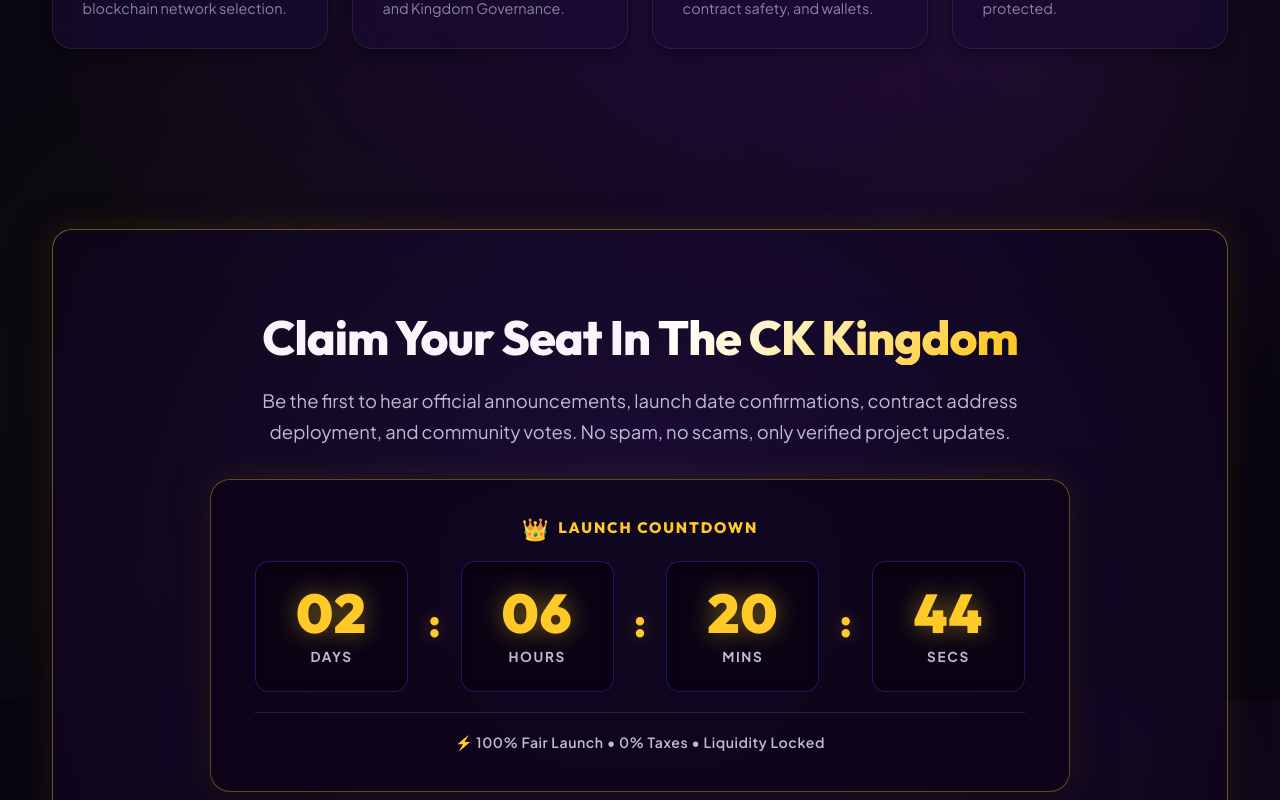
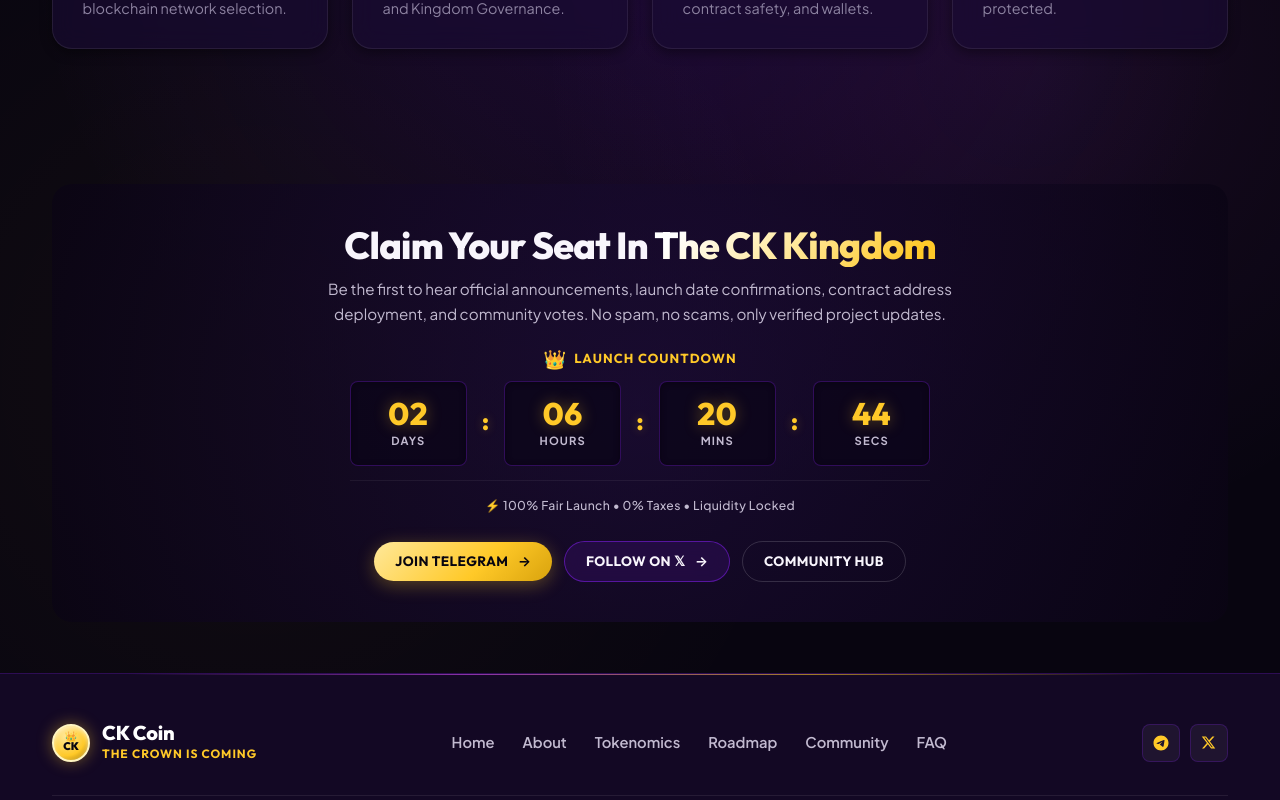
Before and after one commit to Muhammad-Ramzan-Jamshaid/CK_Coin-Website, a Next.js app: page / in a window 1280 px wide. Shown: the part 2500-3300 px from the top of the page. Built offline with nearby package versions, Linux system fonts and the light colour scheme.

Commit message:
style: remove borders from callout and countdown, reduce section space, normalize font sizes

```diff
--- a/app/page.jsx
+++ b/app/page.jsx
@@ -213,7 +213,7 @@ export default function HomePage() {
       {/* 6. COMMUNITY CALLOUT BANNER (Action-Focused) */}
       <section className="section-py community-callout-section" aria-label="Join Community">
         <div className="container">
-          <div className="callout-card glass-panel">
+          <div className="callout-card">
             <div className="callout-content">
               <h2 className="callout-title">
                 Claim Your Seat In <span className="gradient-text-royal">The CK Kingdom</span>
--- a/components/LaunchCountdown.jsx
+++ b/components/LaunchCountdown.jsx
@@ -56,7 +56,7 @@ export default function LaunchCountdown({ targetTimestamp = siteConfig.launchAnn
   // STATE 2: ONCE LAUNCH DATE ARRIVES
   if (isLaunched) {
     return (
-      <div className="launch-celebration-card glass-panel" role="region" aria-label="Coin Launch Status">
+      <div className="launch-celebration-card" role="region" aria-label="Coin Launch Status">
         <div className="celebration-badge-row">
           <span className="celebration-live-dot" aria-hidden="true"></span>
           <span className="celebration-badge">OFFICIALLY LIVE ON DEX</span>
@@ -75,7 +75,7 @@ export default function LaunchCountdown({ targetTimestamp = siteConfig.launchAnn
 
   // STATE 1: ACTIVE COUNTDOWN (Spans box width, target badge removed, centered title)
   return (
-    <div className="launch-countdown-card glass-panel" role="region" aria-label="Launch Countdown Timer">
+    <div className="launch-countdown-card" role="region" aria-label="Launch Countdown Timer">
       <div className="countdown-top-bar countdown-top-bar-centered">
         <div className="countdown-title-wrap">
           <span className="countdown-crown-icon" aria-hidden="true">👑</span>
--- a/styles/globals.css
+++ b/styles/globals.css
@@ -1237,10 +1237,13 @@ summary:focus-visible {
 }
 
 @keyframes pulseLive {
-  0%, 100% {
+
+  0%,
+  100% {
     opacity: 1;
     transform: scale(1);
   }
+
   50% {
     opacity: 0.4;
     transform: scale(0.75);
@@ -1338,6 +1341,7 @@ summary:focus-visible {
   0% {
     box-shadow: 0 10px 40px rgba(0, 0, 0, 0.6), 0 0 25px rgba(255, 201, 40, 0.2);
   }
+
   100% {
     box-shadow: 0 10px 40px rgba(0, 0, 0, 0.6), 0 0 45px rgba(217, 75, 255, 0.35);
   }
@@ -1627,31 +1631,45 @@ summary:focus-visible {
   margin-top: 2.5rem;
 }
 
-/* Callout Card */
+/* Callout Section (Compact, Borderless, Clean Normal Typography) */
+.community-callout-section {
+  padding-top: clamp(1.75rem, 3.5vw, 3rem);
+  padding-bottom: clamp(2rem, 4vw, 3.5rem);
+}
+
 .callout-card {
-  padding: clamp(2.5rem, 5vw, 4rem);
+  padding: clamp(1.5rem, 3.5vw, 2.5rem) clamp(1rem, 3vw, 2.25rem);
   text-align: center;
-  background: radial-gradient(circle at 50% 50%, rgba(30, 14, 60, 0.9) 0%, rgba(13, 5, 25, 0.9) 100%);
-  border-color: var(--border-gold);
-  box-shadow: 0 12px 40px rgba(0, 0, 0, 0.5), 0 0 30px rgba(255, 201, 40, 0.12);
+  background: radial-gradient(circle at 50% 50%, rgba(28, 12, 55, 0.75) 0%, rgba(10, 4, 20, 0.75) 100%);
+  border: none !important;
+  box-shadow: none !important;
+  border-radius: var(--radius-lg);
+  transform: none !important;
+}
+
+.callout-card:hover {
+  border: none !important;
+  box-shadow: none !important;
+  transform: none !important;
 }
 
 .callout-content {
-  max-width: 860px;
+  max-width: 760px;
   margin: 0 auto;
 }
 
 .callout-title {
-  font-size: clamp(2rem, 4vw, 3rem);
-  margin-top: 1rem;
-  margin-bottom: 1.25rem;
+  font-size: clamp(1.65rem, 3.2vw, 2.35rem);
+  margin-top: 0;
+  margin-bottom: 0.65rem;
 }
 
 .callout-sub {
-  font-size: 1.15rem;
+  font-size: 0.95rem;
   color: var(--text-secondary);
-  line-height: 1.7;
-  margin-bottom: 2rem;
+  line-height: 1.6;
+  margin: 0 auto 1.4rem;
+  max-width: 660px;
 }
 
 .callout-countdown-wrap {
@@ -1659,105 +1677,120 @@ summary:focus-visible {
   justify-content: center;
   align-items: center;
   width: 100%;
-  margin: 0 auto 2.25rem;
-}
-
+  margin: 0 auto 1.5rem;
+}
+
+/* Borderless, seamless countdown card */
 .callout-countdown-wrap .launch-countdown-card {
   margin: 0 auto;
   width: 100%;
   max-width: 100%;
-  padding: clamp(1.25rem, 3vw, 2.25rem) clamp(1rem, 3.5vw, 2.75rem);
-  background: rgba(12, 5, 24, 0.76);
-  border: 1px solid rgba(255, 201, 40, 0.35);
-  border-radius: var(--radius-lg);
-  box-shadow: 0 12px 40px rgba(0, 0, 0, 0.5), 0 0 35px rgba(255, 201, 40, 0.12);
+  padding: 0;
+  background: transparent !important;
+  border: none !important;
+  box-shadow: none !important;
+  backdrop-filter: none !important;
+  -webkit-backdrop-filter: none !important;
+}
+
+.callout-countdown-wrap .launch-countdown-card:hover {
+  border: none !important;
+  box-shadow: none !important;
+  transform: none !important;
 }
 
 .countdown-top-bar-centered {
   display: flex;
   justify-content: center;
   align-items: center;
-  margin-bottom: 1.25rem;
+  margin-bottom: 0.75rem;
 }
 
 .countdown-top-bar-centered .countdown-title-wrap {
-  gap: 0.6rem;
+  gap: 0.5rem;
 }
 
 .countdown-top-bar-centered .countdown-crown-icon {
-  font-size: 1.35rem;
+  font-size: 1.15rem;
 }
 
 .countdown-top-bar-centered .countdown-tag {
-  font-size: 0.95rem;
-  letter-spacing: 0.12em;
+  font-size: 0.82rem;
+  letter-spacing: 0.08em;
+  font-weight: 700;
 }
 
 .callout-countdown-wrap .countdown-digits-grid {
   display: flex;
   align-items: center;
   justify-content: space-between;
-  gap: clamp(0.5rem, 2vw, 1.25rem);
-  margin-bottom: 1.25rem;
+  gap: clamp(0.45rem, 1.8vw, 0.95rem);
+  margin: 0 auto 0.85rem;
   width: 100%;
+  max-width: 580px;
 }
 
 .callout-countdown-wrap .digit-box {
   flex: 1;
-  padding: clamp(0.85rem, 2.5vw, 1.5rem) clamp(0.4rem, 1.5vw, 1rem);
-  background: rgba(8, 4, 18, 0.78);
-  border: 1px solid rgba(139, 32, 255, 0.35);
-  border-radius: var(--radius-md);
-  box-shadow: inset 0 2px 10px rgba(0, 0, 0, 0.5);
+  padding: clamp(0.6rem, 1.6vw, 0.95rem) clamp(0.35rem, 1vw, 0.75rem);
+  background: rgba(12, 6, 26, 0.8);
+  border: 1px solid rgba(139, 32, 255, 0.28);
+  border-radius: var(--radius-sm);
+  box-shadow: inset 0 1px 6px rgba(0, 0, 0, 0.4);
   min-width: 0;
   transition: all var(--transition-normal);
 }
 
 .callout-countdown-wrap .digit-box:hover {
-  border-color: var(--border-gold);
+  border-color: rgba(255, 201, 40, 0.6);
   transform: translateY(-2px);
-  box-shadow: 0 6px 20px rgba(255, 201, 40, 0.2), inset 0 2px 10px rgba(0, 0, 0, 0.5);
+  box-shadow: 0 4px 15px rgba(255, 201, 40, 0.15), inset 0 1px 6px rgba(0, 0, 0, 0.4);
 }
 
 .callout-countdown-wrap .digit-value {
-  font-size: clamp(2rem, 4.8vw, 3.4rem);
-  font-weight: 900;
+  font-size: clamp(1.4rem, 2.8vw, 1.95rem);
+  font-weight: 800;
   color: var(--highlight-gold);
   line-height: 1;
-  margin-bottom: 0.35rem;
-  text-shadow: 0 0 25px rgba(255, 201, 40, 0.45);
+  margin-bottom: 0.2rem;
+  text-shadow: 0 0 15px rgba(255, 201, 40, 0.35);
 }
 
 .callout-countdown-wrap .digit-label {
-  font-size: clamp(0.7rem, 1.4vw, 0.85rem);
-  letter-spacing: 0.12em;
-  font-weight: 800;
+  font-size: clamp(0.6rem, 1vw, 0.7rem);
+  letter-spacing: 0.1em;
+  font-weight: 700;
   color: var(--text-secondary);
 }
 
 .callout-countdown-wrap .digit-sep {
-  font-size: clamp(1.6rem, 3.8vw, 2.6rem);
+  font-size: clamp(1.2rem, 2.2vw, 1.55rem);
   color: var(--highlight-gold);
-  margin-top: -0.6rem;
-  text-shadow: 0 0 15px rgba(255, 201, 40, 0.35);
+  margin-top: -0.35rem;
+  text-shadow: 0 0 10px rgba(255, 201, 40, 0.3);
 }
 
 .callout-countdown-wrap .countdown-sub-bar {
-  padding-top: 1rem;
-  border-top: 1px solid rgba(255, 201, 40, 0.15);
+  padding-top: 0.65rem;
+  border-top: 1px solid rgba(255, 255, 255, 0.06);
+  max-width: 580px;
+  margin: 0 auto;
 }
 
 .callout-countdown-wrap .countdown-micro-note {
-  font-size: clamp(0.78rem, 1.4vw, 0.88rem);
+  font-size: 0.76rem;
   color: var(--text-secondary);
-  letter-spacing: 0.04em;
-  font-weight: 600;
+  letter-spacing: 0.03em;
+  font-weight: 500;
 }
 
 .callout-countdown-wrap .launch-celebration-card {
   margin: 0 auto;
   width: 100%;
   max-width: 100%;
+  border: none !important;
+  box-shadow: none !important;
+  background: transparent !important;
 }
 
 .callout-actions {
@@ -1765,12 +1798,12 @@ summary:focus-visible {
   justify-content: center;
   align-items: center;
   flex-wrap: wrap;
-  gap: 0.85rem;
+  gap: 0.75rem;
 }
 
 .callout-actions .btn {
-  padding: 0.6rem 1.4rem;
-  font-size: 0.88rem;
+  padding: 0.55rem 1.3rem;
+  font-size: 0.85rem;
   letter-spacing: 0.03em;
 }
 
```
Also changed, not shown: 14 other files (tests, documents, lock files or other folders).
